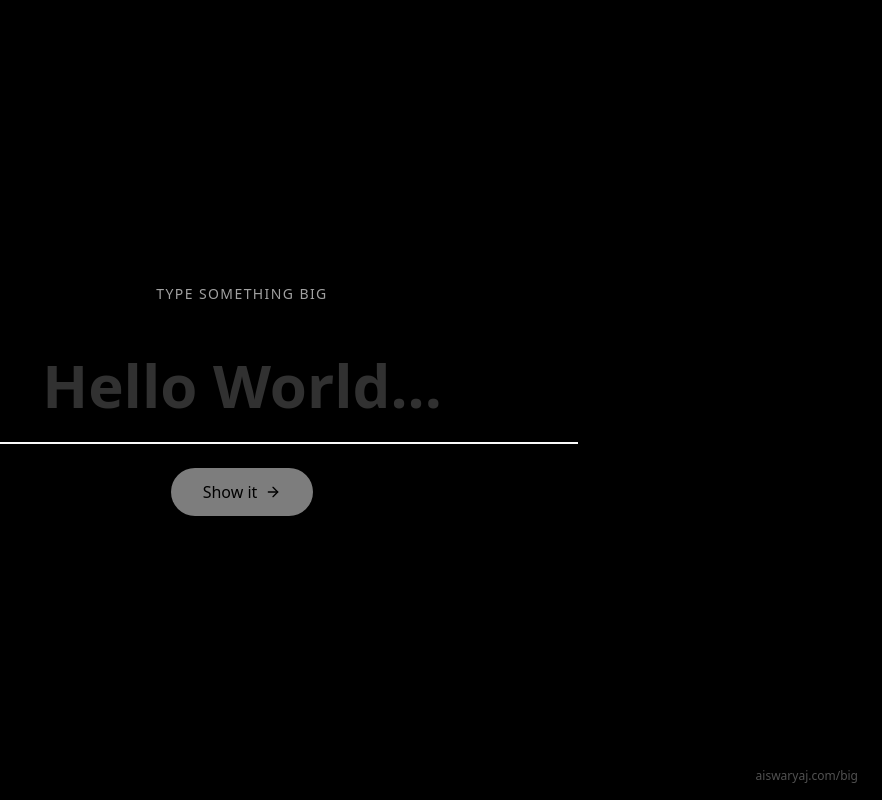
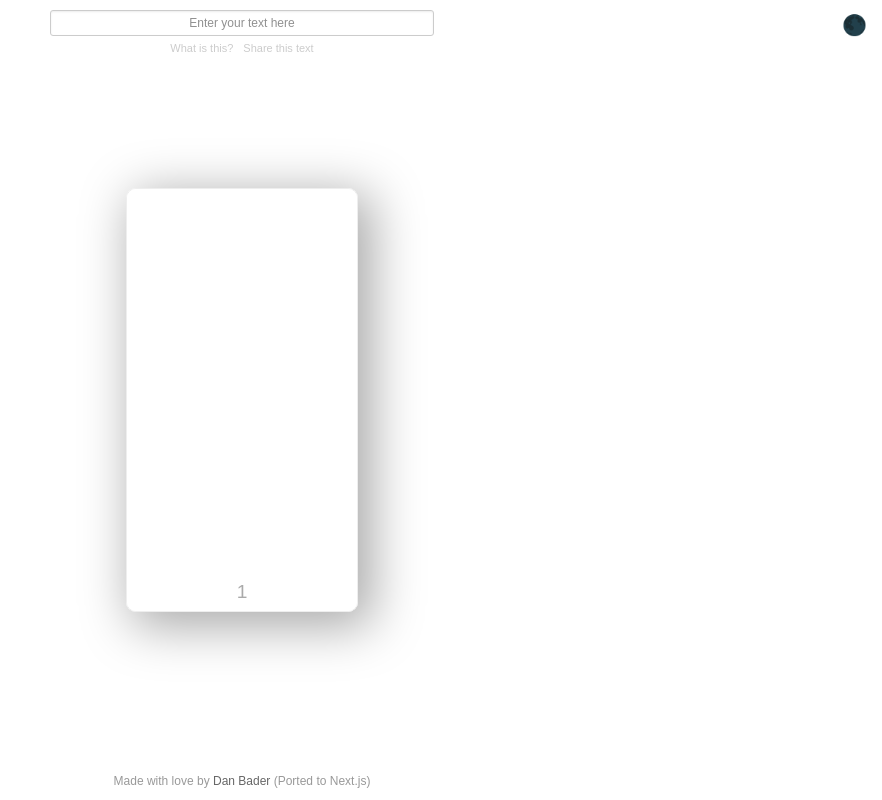
Before and after one commit to Aishh2k/portfolio-website, a Next.js app: page /big in a window 1280 px wide. Shown: the whole page, without its empty margins (398-1280 px from the left). Built offline with nearby package versions, Linux system fonts and the light colour scheme.

Commit message:
Refactor /big page to exactly match large-type.com behavior and design

```diff
--- a/src/app/big/page.tsx
+++ b/src/app/big/page.tsx
@@ -1,139 +1,391 @@
-"use client"
+"use client";
 
-import { useState, useEffect } from "react"
-import { useSearchParams, useRouter } from "next/navigation"
-import { motion, AnimatePresence } from "framer-motion"
-import { ArrowRight, Copy, Share2 } from "lucide-react"
+import { useEffect, useState, useRef } from "react";
+import Head from "next/head";
 
-// Wait, I don't see sonner in package.json. I'll stick to simple UI feedback.
+export default function LargeTypePage() {
+    const [text, setText] = useState("");
+    const [isDarkMode, setIsDarkMode] = useState(false);
+    const [showHelp, setShowHelp] = useState(false);
+    const [showShare, setShowShare] = useState(false);
 
-export default function BigPage() {
-    const searchParams = useSearchParams()
-    const router = useRouter()
-    const initialText = searchParams.get("text") || ""
-    const [text, setText] = useState(initialText)
-    const [isEditing, setIsEditing] = useState(!initialText)
+    // Use a ref for the input to manage focus without constant re-renders
+    const inputRef = useRef<HTMLInputElement>(null);
 
-    // Update URL when text changes (debounced?)
-    // Actually, let's keep it simple: Input mode vs Display mode.
+    // Initialize Dark Mode and Hash Listener
+    useEffect(() => {
+        // Dark mode init
+        const mediaQuery = window.matchMedia("(prefers-color-scheme: dark)");
+        setIsDarkMode(mediaQuery.matches);
 
+        const handleHashChange = () => {
+            const hash = window.location.hash.substring(1); // remove #
+            const decoded = decodeURIComponent(hash || "");
+            setText(decoded === "" ? "" : decoded);
+        };
+
+        // Initial load
+        handleHashChange();
+
+        window.addEventListener("hashchange", handleHashChange);
+        return () => window.removeEventListener("hashchange", handleHashChange);
+    }, []);
+
+    // Update logic when text changes (via input)
+    const handleInputChange = (e: React.ChangeEvent<HTMLInputElement>) => {
+        const newVal = e.target.value;
+        setText(newVal);
+        // Update hash without forcing a reload/jump
+        window.location.replace("#" + encodeURIComponent(newVal));
+    };
+
+    // Focus input on load or interaction
     useEffect(() => {
-        if (initialText) {
-            setText(initialText)
-            setIsEditing(false)
+        if (inputRef.current && text === "") {
+            inputRef.current.focus();
+        }
+    }, [text]);
+
+    const toggleDarkMode = () => setIsDarkMode(!isDarkMode);
+
+    // Text Segmentation Logic (ported from original script.js)
+    const segments: string[] = [];
+    let textWidth = 0;
+
+    if (typeof window !== "undefined") { // client-side checks
+        if (window.Intl && (window.Intl as any).Segmenter) {
+            const segmenter = new (window.Intl as any).Segmenter();
+            const rawSegments = Array.from(segmenter.segment(text || " "));
+
+            rawSegments.forEach((seg: any) => {
+                segments.push(seg.segment);
+                // Width estimation
+                if (isEmoji(seg.segment)) {
+                    textWidth += 1.65;
+                } else {
+                    textWidth += 1;
+                }
+            });
         } else {
-            setIsEditing(true)
-        }
-    }, [initialText])
-
-    const handleSubmit = (e: React.FormEvent) => {
-        e.preventDefault()
-        if (text.trim()) {
-            router.push(`/big?text=${encodeURIComponent(text)}`)
-            setIsEditing(false)
+            // Fallback
+            const chars = (text || " ").split("");
+            chars.forEach((c) => segments.push(c));
+            textWidth = chars.length;
         }
     }
 
-    const [copied, setCopied] = useState(false)
+    // Calculate Font Size
+    const fontSizeVW = Math.min(150 / (textWidth || 1), 30);
 
-    const copyToClipboard = () => {
-        navigator.clipboard.writeText(text)
-        setCopied(true)
-        setTimeout(() => setCopied(false), 2000)
+    function isEmoji(str: string) {
+        return /\p{Emoji}\uFE0F|\p{Emoji_Presentation}/u.test(str);
     }
 
-    const shareUrl = () => {
-        const url = window.location.href
-        navigator.clipboard.writeText(url)
-        setCopied(true)
-        setTimeout(() => setCopied(false), 2000)
+    function getCharClass(char: string) {
+        if (isEmoji(char)) return "emoji";
+        if (/[0-9]/.test(char)) return "number";
+        if (!/\p{L}/u.test(char)) return "symbol"; // simplistic check
+        return "";
     }
 
-    // Dynamic font size calculation could be complex, but let's start with a robust CSS approach using viewport units
-    // and a char-count based class.
+    // Copy Link Logic
+    const shareLink = typeof window !== 'undefined' ?
+        location.origin + '/big#' + encodeURIComponent(text) : '';
 
     return (
-        <main className="h-screen w-full bg-background text-foreground flex flex-col items-center justify-center relative overflow-hidden p-4 md:p-10">
-            <AnimatePresence mode="wait">
-                {isEditing ? (
-                    <motion.div
-                        key="input"
-                        initial={{ opacity: 0, scale: 0.95 }}
-                        animate={{ opacity: 1, scale: 1 }}
-                        exit={{ opacity: 0, scale: 1.05 }}
-                        className="w-full max-w-2xl flex flex-col gap-8"
-                    >
-                        <form onSubmit={handleSubmit} className="flex flex-col gap-6">
-                            <label htmlFor="text-input" className="text-sm font-medium tracking-widest uppercase text-muted-foreground text-center">
-                                Type something big
-                            </label>
+        <>
+            <style jsx global>{`
+        :root {
+          --link-color: #b94669;
+          --hover-color: #d36083;
+          --active-color: #a02d50;
+          --bg-odd-letters: white;
+          --bg-even-letters: #f7f7f7;
+          --modal-bg-color: white;
+          --bg-color: white; /* Changed from unset to ensure white bg */
+          --main-color: #222;
+          --text-shadow-color: #aaa;
+          --input-color: #ccc;
+        }
+
+        body.dark-mode {
+            --bg-odd-letters: black;
+            --bg-even-letters: #272727;
+            --modal-bg-color: black;
+            --bg-color: black;
+            --main-color: #ddd;
+            --text-shadow-color: #444;
+            --input-color: #777;
+            background-color: var(--bg-color); /* Apply to body */
+        }
+
+        /* Reset Next.js/Tailwind bits that might conflict */
+        .large-type-wrapper-reset * {
+           box-sizing: content-box;
+        }
+
+        .main-container {
+            font-family: sans-serif;
+            height: 100vh;
+            overflow: hidden;
+            color: var(--main-color);
+            background-color: var(--bg-color);
+            display: flex;
+            flex-direction: column;
+            align-items: center;
+            justify-content: center;
+            width: 100%;
+            position: fixed; /* Take over screen */
+            top: 0;
+            left: 0;
+            z-index: 50;
+        }
+
+        .inputarea {
+            font-size: 12px;
+            position: absolute;
+            top: 10px;
+            width: 30%;
+            display: flex;
+            flex-direction: column;
+            align-items: center;
+        }
+
+        @media only screen and (max-width: 700px) {
+            .inputarea {
+                width: 80%;
+            }
+        }
+
+        .inputbox {
+            border-radius: 3px;
+            border: 1px solid var(--input-color);
+            box-shadow: inset 0 1px 2px rgba(0,0,0,0.075);
+            font-family: sans-serif;
+            font-size: 12px;
+            min-height: 26px;
+            outline: none;
+            padding: 2px;
+            text-align: center;
+            width: 100%;
+            color: var(--main-color);
+            background: transparent;
+        }
+
+        .button-row {
+            margin-top: 4px;
+            display: flex;
+            justify-content: center;
+            gap: 10px;
+        }
+
+        .button-row a {
+            color: var(--input-color);
+            font-size: 11px;
+            text-decoration: none;
+            cursor: pointer;
+        }
+        .button-row a:hover {
+            color: var(--main-color);
+            text-decoration: underline;
+        }
+
+        #darktoggle {
+            position: absolute;
+            top: 10px;
+            right: 15px;
+            cursor: pointer;
+            user-select: none;
+            font-size: 20px;
+        }
+
+        .text-display {
+            border-radius: 10px;
+            border: 1px solid #eee; /* Light border default */
+            box-shadow: 10px 10px 50px 5px var(--text-shadow-color);
+            counter-reset: num-chars;
+            overflow: hidden;
+            padding: 0;
+            margin: 0;
+            display: flex;
+            background: transparent;
+            /* Allow wrapping? Original uses float left. Flex wrap is better */
+            flex-wrap: wrap;
+            max-width: 95%;
+            justify-content: center;
+        }
+
+        /* Original uses float left, let's stick closer to flex */
+        .charbox {
+            counter-increment: num-chars;
+            display: flex;
+            flex-direction: column;
+            align-items: center;
+            list-style: none;
+            /* width handled by font-size? No, width is implicit. */
+        }
+
+        .charbox .char {
+             font-family: monospace;
+             /* font-size set inline */
+             line-height: 1;
+        }
+
+        /* Coloring for types */
+        .charbox .number { color: #456cad; }
+        .charbox .symbol { color: #b94669; }
+        .charbox .emoji { /* height adjustments if needed */ }
+
+        .charbox:nth-child(odd) { background: var(--bg-odd-letters); }
+        .charbox:nth-child(even) { background: var(--bg-even-letters); }
+
+        .charbox::after {
+            color: #aaa;
+            content: counter(num-chars);
+            display: block;
+            font-size: 1.5vw;
+            text-align: center;
+            margin-top: 5px;
+            margin-bottom: 5px;
+        }
+
+        .about {
+            position: absolute;
+            bottom: 10px;
+            width: 100%;
+            text-align: center;
+            font-size: 12px;
+            color: #999;
+        }
+        .about a { color: #666; text-decoration: none; }
+        .about a:hover { text-decoration: underline; }
+
+        /* Modal Styles */
+        .modal-overlay {
+            position: fixed;
+            top: 0; left: 0; right: 0; bottom: 0;
+            background: rgba(0,0,0,0.5); /* Dimming */
+            display: flex;
+            align-items: center;
+            justify-content: center;
+            z-index: 100;
+        }
+        .modal {
+            background: var(--modal-bg-color);
+            padding: 20px;
+            border-radius: 4px;
+            width: 50%;
+            max-width: 600px;
+            box-shadow: 0 0 20px rgba(0,0,0,0.5);
+            position: relative;
+            color: var(--main-color);
+            max-height: 90vh;
+            overflow-y: auto;
+        }
+        .modal h2 { font-size: 1.5em; margin-bottom: 10px; }
+        .modal p { margin-bottom: 10px; line-height: 1.4; }
+        .modal button.close {
+            float: right;
+            background: #b94669;
+            border: none;
+            color: white;
+            padding: 6px 12px;
+            border-radius: 2px;
+            cursor: pointer;
+            margin-top: 10px;
+        }
+        .modal button.close:hover { background: #d36083; }
+
+        @media (max-width: 600px) {
+            .modal { width: 90%; }
+        }
+      `}</style>
+
+            {/* Body Class for Dark Mode */}
+            <style jsx global>{`
+        body {
+            background-color: ${isDarkMode ? 'black' : 'white'};
+        }
+      `}</style>
+
+            <div className={`main-container ${isDarkMode ? "dark-mode" : ""}`}>
+                <div className="inputarea">
+                    <input
+                        ref={inputRef}
+                        type="text"
+                        className="inputbox"
+                        placeholder="Enter your text here"
+                        value={text}
+                        onChange={handleInputChange}
+                    />
+                    <div className="button-row">
+                        <a onClick={(e) => { e.preventDefault(); setShowHelp(true); }}>What is this?</a>
+                        <a onClick={(e) => { e.preventDefault(); setShowShare(true); }}>Share this text</a>
+                    </div>
+                </div>
+
+                <div id="darktoggle" onClick={toggleDarkMode}>
+                    {isDarkMode ? "☀️" : "🌑"}
+                </div>
+
+                <ul className="text-display">
+                    {segments.length === 0 ? (
+                        // Placeholder space if empty (to keep structure? Original does space)
+                        <li className="charbox" style={{ opacity: 0 }}>
+                            <span className="char" style={{ fontSize: '30vw' }}>&nbsp;</span>
+                        </li>
+                    ) : (
+                        segments.map((seg, i) => (
+                            <li key={i} className="charbox">
+                                <span
+                                    className={`char ${getCharClass(seg)}`}
+                                    style={{ fontSize: `${fontSizeVW}vw` }}
+                                >
+                                    {seg === ' ' ? '\u00A0' : seg}
+                                </span>
+                            </li>
+                        ))
+                    )}
+                </ul>
+
+                <div className="about">
+                    Made with love by <a href="https://dbader.org" target="_blank">Dan Bader</a> (Ported to Next.js)
+                </div>
+
+                {/* Modals */}
+                {showHelp && (
+                    <div className="modal-overlay" onClick={() => setShowHelp(false)}>
+                        <div className="modal" onClick={e => e.stopPropagation()}>
+                            <h2>What is large-type.com?</h2>
+                            <p>Large-type features lets you <strong>display & share text in a very large font</strong> directly from your browser.</p>
+                            <p>Handy for reading phone numbers, passwords, etc. from across the room.</p>
+                            <p>Text is rendered locally. Only people with the link see it.</p>
+                            <button className="close" onClick={() => setShowHelp(false)}>Close</button>
+                        </div>
+                    </div>
+                )}
+
+                {showShare && (
+                    <div className="modal-overlay" onClick={() => setShowShare(false)}>
+                        <div className="modal" onClick={e => e.stopPropagation()}>
+                            <h2>Copy the link below:</h2>
                             <input
-                                id="text-input"
                                 type="text"
-                                value={text}
-                                onChange={(e) => setText(e.target.value)}
-                                placeholder="Hello World..."
-                                className="w-full bg-transparent border-b-2 border-foreground/20 py-4 text-4xl md:text-6xl font-bold placeholder:text-muted-foreground/30 focus:outline-none focus:border-foreground transition-colors text-center"
-                                autoFocus
+                                className="inputbox"
+                                style={{ fontSize: '1.2em', padding: '10px' }}
+                                value={shareLink}
+                                readOnly
+                                onClick={e => (e.target as HTMLInputElement).select()}
                             />
-                            <button
-                                type="submit"
-                                disabled={!text.trim()}
-                                className="mx-auto flex items-center gap-2 px-8 py-3 rounded-full bg-foreground text-background font-medium hover:bg-foreground/90 disabled:opacity-50 disabled:cursor-not-allowed transition-all"
-                            >
-                                Show it <ArrowRight className="w-4 h-4" />
-                            </button>
-                        </form>
-                    </motion.div>
-                ) : (
-                    <motion.div
-                        key="display"
-                        initial={{ opacity: 0 }}
-                        animate={{ opacity: 1 }}
-                        exit={{ opacity: 0 }}
-                        className="w-full h-full flex items-center justify-center relative group"
-                    >
-                        <h1
-                            className="font-bold text-center leading-tight break-words"
-                            style={{
-                                fontSize: `clamp(2rem, ${150 / Math.max(text.length, 5)}vw, 25vw)`
-                            }}
-                        >
-                            {text}
-                        </h1>
+                            <p style={{ marginTop: '10px', fontSize: '12px' }}>
+                                Share this URL with anyone you want to see the text.
+                            </p>
+                            <button className="close" onClick={() => setShowShare(false)}>Close</button>
+                        </div>
+                    </div>
+                )}
 
-                        {/* Controls Overlay */}
-                        <div className="absolute bottom-10 left-1/2 -translate-x-1/2 flex items-center gap-4 opacity-0 group-hover:opacity-100 transition-opacity duration-300">
-                            <button
-                                onClick={() => setIsEditing(true)}
-                                className="p-3 rounded-full bg-background border border-border hover:bg-muted transition-colors"
-                                title="Edit"
-                            >
-                                <span className="text-xs font-bold px-2">EDIT</span>
-                            </button>
-                            <button
-                                onClick={copyToClipboard}
-                                className="p-3 rounded-full bg-background border border-border hover:bg-muted transition-colors relative"
-                                title="Copy Text"
-                            >
-                                {copied ? <span className="text-xs font-bold px-1">COPIED</span> : <Copy className="w-5 h-5" />}
-                            </button>
-                            <button
-                                onClick={shareUrl}
-                                className="p-3 rounded-full bg-background border border-border hover:bg-muted transition-colors"
-                                title="Copy Link"
-                            >
-                                <Share2 className="w-5 h-5" />
-                            </button>
-                        </div>
-                    </motion.div>
-                )}
-            </AnimatePresence>
-
-            {/* Simple footer for context */}
-            <div className="absolute bottom-4 right-6 text-xs text-muted-foreground opacity-50">
-                aiswaryaj.com/big
             </div>
-        </main>
-    )
+        </>
+    );
 }
```
